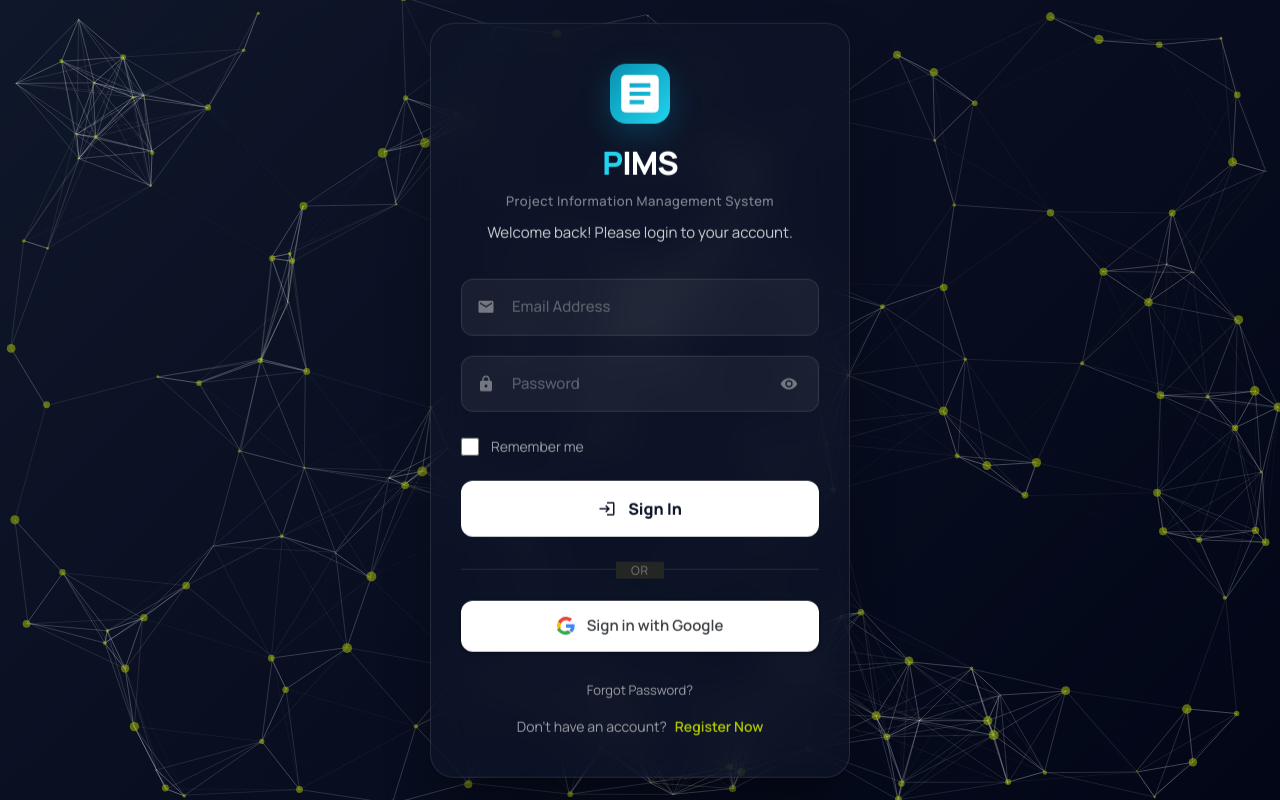
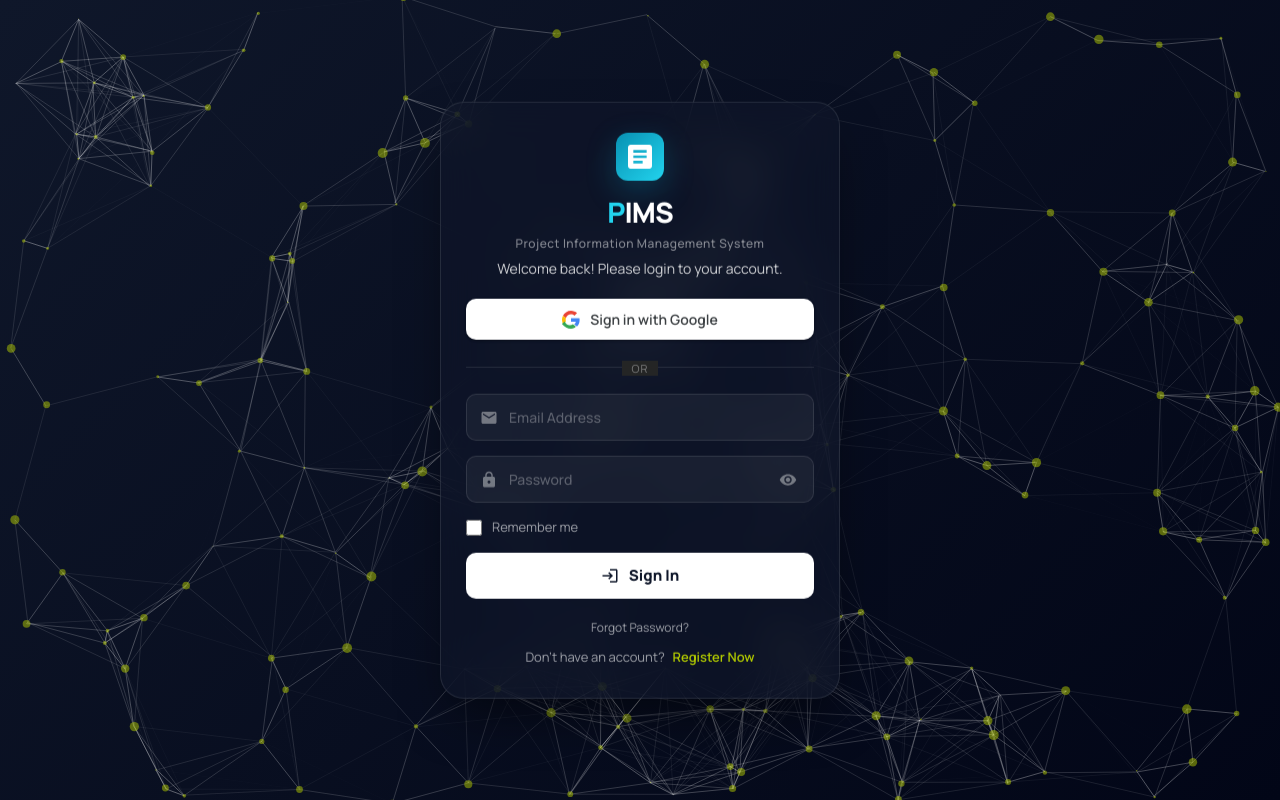
Before and after one commit to mendz123/PIMS_CourseProject, a React (Vite) app in the folder PIMS_FE/pims_fe.client/: page /login in a window 1280 px wide. Built offline with nearby package versions, Linux system fonts and the light colour scheme; no server answers.

Commit message:
navigate after login && get status login

```diff
--- a/PIMS_FE/pims_fe.client/src/App.tsx
+++ b/PIMS_FE/pims_fe.client/src/App.tsx
@@ -1,9 +1,14 @@
-import { RouterProvider } from 'react-router-dom';
-import { router } from './routes';
-import './App.css';
+import { RouterProvider } from "react-router-dom";
+import { router } from "./routes";
+import "./App.css";
+import { AuthProvider } from "./context/AuthContext";
 
 function App() {
-    return <RouterProvider router={router} />;
+  return (
+    <AuthProvider>
+      <RouterProvider router={router} />
+    </AuthProvider>
+  );
 }
 
 export default App;
--- a/PIMS_FE/pims_fe.client/src/components/home/Navbar.tsx
+++ b/PIMS_FE/pims_fe.client/src/components/home/Navbar.tsx
@@ -1,15 +1,36 @@
 import React, { useState } from "react";
 import { useNavigate } from "react-router-dom";
 import { motion, AnimatePresence } from "framer-motion";
+import { useAuth } from "../../context/AuthContext";
 
 const Navbar: React.FC = () => {
   const navigate = useNavigate();
+  const { isAuthenticated, user, logout } = useAuth();
   const [isMenuOpen, setIsMenuOpen] = useState(false);
+
+  const roleBasedDashboard = () => {
+    if (!isAuthenticated || !user?.role) return null;
+
+    const role = user.role.toLowerCase();
+    switch (role) {
+      case "admin":
+        return { name: "Admin Dashboard", href: "/admin/dashboard" };
+      case "teacher":
+        return { name: "Teacher Dashboard", href: "/teacher/dashboard" };
+      case "student":
+        return { name: "Student Dashboard", href: "/student/dashboard" };
+      default:
+        return { name: "Dashboard", href: "/dashboard" };
+    }
+  };
+
+  const dashboardLink = roleBasedDashboard();
 
   const navLinks = [
     { name: "Home", href: "#home" },
     { name: "News", href: "#news" },
     { name: "FAQ", href: "#faq" },
+    ...(dashboardLink ? [dashboardLink] : []),
   ];
 
   return (
@@ -41,12 +62,29 @@ const Navbar: React.FC = () => {
             </a>
           ))}
           <div className="ml-8">
+            {isAuthenticated ? (
+              <div className="flex items-center gap-4">
+                <span className="text-white font-medium">
+                  Hello, {user?.fullName || user?.email}
+                </span>
+                <button
+                  onClick={() => {
+                    logout();
+                    navigate("/login");
+                  }}
+                  className="bg-white/10 hover:bg-white/20 text-white px-4 py-2 rounded-xl text-sm font-bold transition-all cursor-pointer"
+                >
+                  Logout
+                </button>
+              </div>
+            ) : (
               <button
                 onClick={() => navigate("/login")}
                 className="bg-white hover:bg-slate-100 text-slate-900 px-8 py-2.5 rounded-2xl text-sm font-bold shadow-xl shadow-white/10 transition-all hover:-translate-y-0.5"
               >
                 Login
               </button>
+            )}
           </div>
         </div>
 
@@ -85,11 +123,16 @@ const Navbar: React.FC = () => {
               <button
                 onClick={() => {
                   setIsMenuOpen(false);
+                  if (isAuthenticated) {
+                    logout();
                     navigate("/login");
+                  } else {
+                    navigate("/login");
+                  }
                 }}
                 className="w-full bg-slate-900 text-white py-4 rounded-2xl font-bold"
               >
-                Login
+                {isAuthenticated ? "Logout" : "Login"}
               </button>
             </div>
           </motion.div>
--- /dev/null
+++ b/PIMS_FE/pims_fe.client/src/context/AuthContext.tsx
@@ -0,0 +1,87 @@
+import React, {
+  createContext,
+  useContext,
+  useState,
+  useEffect,
+  type ReactNode,
+} from "react";
+import { authService } from "../services/authService";
+import type { UserInfo, LoginRequest, RegisterRequest } from "../types";
+
+interface AuthContextType {
+  user: UserInfo | null;
+  isAuthenticated: boolean;
+  loading: boolean;
+  login: (data: LoginRequest) => Promise<any>;
+  register: (data: RegisterRequest) => Promise<any>;
+  logout: () => Promise<void>;
+  refreshProfile: () => Promise<void>;
+}
+
+const AuthContext = createContext<AuthContextType | undefined>(undefined);
+
+export const AuthProvider: React.FC<{ children: ReactNode }> = ({
+  children,
+}) => {
+  const [user, setUser] = useState<UserInfo | null>(null);
+  const [loading, setLoading] = useState<boolean>(true);
+
+  const refreshProfile = async () => {
+    try {
+      const response = await authService.getCurrentUser();
+      if (response.success && response.data) {
+        setUser(response.data);
+      } else {
+        setUser(null);
+      }
+    } catch (error) {
+      console.error("Failed to fetch user profile:", error);
+      setUser(null);
+    }
+  };
+
+  useEffect(() => {
+    const initAuth = async () => {
+      await refreshProfile();
+      setLoading(false);
+    };
+    initAuth();
+  }, []);
+
+  const login = async (data: LoginRequest) => {
+    const response = await authService.login(data);
+    await refreshProfile();
+    return response;
+  };
+
+  const register = async (data: RegisterRequest) => {
+    const response = await authService.register(data);
+    await refreshProfile();
+    return response;
+  };
+
+  const logout = async () => {
+    await authService.logout();
+    setUser(null);
+  };
+
+  const value = {
+    user,
+    isAuthenticated: !!user,
+    loading,
+    login,
+    register,
+    logout,
+    refreshProfile,
+  };
+
+  return <AuthContext.Provider value={value}>{children}</AuthContext.Provider>;
+};
+
+export const useAuth = () => {
+  const context = useContext(AuthContext);
+  if (context === undefined) {
+    throw new Error("useAuth must be used within an AuthProvider");
+  }
+  return context;
+};
--- a/PIMS_FE/pims_fe.client/src/pages/Home/Home.tsx
+++ b/PIMS_FE/pims_fe.client/src/pages/Home/Home.tsx
@@ -6,11 +6,21 @@ import Timeline from "../../components/home/Timeline";
 import News from "../../components/home/News";
 import FAQ from "../../components/home/FAQ";
 import Footer from "../../components/home/Footer";
+import { useAuth } from "../../context/AuthContext";
 
 const Home: React.FC = () => {
+  const { user, isAuthenticated } = useAuth();
+
+  console.log("Auth State:", { user, isAuthenticated });
+
   return (
     <div className="min-h-screen">
       <Navbar />
+      {isAuthenticated && (
+        <div className="bg-green-100 p-4 text-center text-green-800">
+          Welcome back, {user?.fullName || user?.email}!
+        </div>
+      )}
       <main>
         <Hero />
         <Features />
--- a/PIMS_FE/pims_fe.client/src/pages/Login/Login.css
+++ b/PIMS_FE/pims_fe.client/src/pages/Login/Login.css
@@ -19,12 +19,12 @@
   top: 50%;
   left: 50%;
   transform: translate(-50%, -50%);
-  width: 420px;
-  max-width: 95vw;
+  width: 400px; /* Reduced width slightly */
+  max-width: 90vw;
 
   margin: 0 auto;
   background: rgba(15, 23, 42, 0.6);
-  padding: 40px 30px;
+  padding: 30px 25px; /* Reduced padding */
   z-index: 9999;
   border-radius: 24px;
   box-shadow: 0 25px 50px -12px rgba(0, 0, 0, 0.5);
@@ -35,23 +35,25 @@
 /* Logo Section */
 #login-box .logo {
   text-align: center;
-  margin-bottom: 10px;
+  margin-bottom: 5px; /* Reduced margin */
 }
 
 #login-box .logo .logo-icon {
-  width: 60px;
-  height: 60px;
+  width: 48px; /* Reduced size */
+  height: 48px;
   background: linear-gradient(135deg, #0891b2 0%, #22d3ee 100%);
-  border-radius: 16px;
+  border-radius: 12px;
   display: flex;
   align-items: center;
   justify-content: center;
-  margin: 0 auto 15px;
+  margin: 0 auto 10px; /* Reduced margin */
   box-shadow: 0 10px 30px rgba(8, 145, 178, 0.3);
 }
 
 #login-box .logo .logo-icon svg {
   color: white;
+  width: 32px;
+  height: 32px;
 }
 
 #login-box .logo .logo-caption {
@@ -59,7 +61,7 @@
   color: white;
   text-align: center;
   margin: 0;
-  font-size: 2rem;
+  font-size: 1.75rem; /* Reduced font size */
   font-weight: 800;
   letter-spacing: -1px;
 }
@@ -70,8 +72,8 @@
 
 #login-box .logo .logo-subtitle {
   color: rgba(255, 255, 255, 0.5);
-  font-size: 13px;
-  margin-top: 5px;
+  font-size: 12px;
+  margin-top: 2px;
   letter-spacing: 0.5px;
   font-weight: 500;
 }
@@ -80,25 +82,25 @@
 .welcome-text {
   text-align: center;
   color: rgba(255, 255, 255, 0.8);
-  font-size: 15px;
-  margin-bottom: 30px;
+  font-size: 14px;
+  margin-bottom: 20px; /* Reduced margin */
   padding: 0 10px;
 }
 
 /* Form Controls */
 #login-box .controls {
-  padding-top: 5px;
+  padding-top: 0;
 }
 
 /* Input Group with Icon */
 .input-group {
   position: relative;
-  margin-bottom: 20px;
+  margin-bottom: 15px; /* Reduced margin */
 }
 
 .input-icon {
   position: absolute;
-  left: 16px;
+  left: 14px;
   top: 50%;
   transform: translateY(-50%);
   color: rgba(255, 255, 255, 0.4);
@@ -109,31 +111,31 @@
 }
 
 #login-box .controls input.form-control {
-  border-radius: 12px;
+  border-radius: 10px;
   background: rgba(255, 255, 255, 0.05);
   border: 1px solid rgba(255, 255, 255, 0.1);
   color: white;
-  padding: 16px 16px;
+  padding: 12px 14px; /* Reduced padding */
   width: 100%;
   box-sizing: border-box;
-  font-size: 15px;
+  font-size: 14px;
   transition: all 0.3s ease;
   font-family: "Manrope", sans-serif;
   font-weight: 500;
 }
 
 #login-box .controls input.form-control.with-icon {
-  padding-left: 50px;
+  padding-left: 42px; /* Adjusted for smaller icon position */
 }
 
 #login-box .controls input.form-control.has-toggle {
-  padding-right: 50px;
+  padding-right: 42px;
 }
 
 /* Password Toggle Button */
 .password-toggle {
   position: absolute;
-  right: 16px;
+  right: 12px;
   top: 50%;
   transform: translateY(-50%);
   background: none;
@@ -178,25 +180,25 @@
 
 /* Form Options (Checkbox) */
 .form-options {
-  margin: 24px 0;
+  margin: 15px 0; /* Reduced margin */
 }
 
 .checkbox-label {
   display: flex;
   align-items: center;
   color: rgba(255, 255, 255, 0.6);
-  font-size: 14px;
+  font-size: 13px;
   cursor: pointer;
   user-select: none;
 }
 
 .checkbox-label input[type="checkbox"] {
-  width: 18px;
-  height: 18px;
-  margin-right: 12px;
+  width: 16px;
+  height: 16px;
+  margin-right: 10px;
   accent-color: #0891b2;
   cursor: pointer;
-  border-radius: 6px;
+  border-radius: 4px;
   background: rgba(255, 255, 255, 0.1);
   border: 1px solid rgba(255, 255, 255, 0.3);
 }
@@ -210,7 +212,7 @@
   content: "✓";
   position: absolute;
   color: white;
-  font-size: 12px;
+  font-size: 11px;
   font-weight: bold;
   top: 50%;
   left: 50%;
@@ -230,23 +232,23 @@
 
 /* Submit Button */
 #login-box button.btn-custom {
-  border-radius: 12px;
-  margin-top: 10px;
+  border-radius: 10px;
+  margin-top: 5px;
   background: white;
   border: none;
   color: #0f172a;
   font-weight: 800;
-  padding: 16px 20px;
+  padding: 12px 16px; /* Reduced padding */
   width: 100%;
   cursor: pointer;
-  font-size: 16px;
+  font-size: 15px;
   transition: all 0.3s ease;
   text-transform: none;
   letter-spacing: 0;
   display: flex;
   align-items: center;
   justify-content: center;
-  gap: 12px;
+  gap: 10px;
   font-family: "Manrope", sans-serif;
 }
 
@@ -267,10 +269,10 @@
 
 /* Loading Spinner */
 .loading-spinner {
-  width: 20px;
-  height: 20px;
-  border: 2px solid rgba(255, 255, 255, 0.3);
-  border-top-color: white;
+  width: 18px;
+  height: 18px;
+  border: 2px solid rgba(15, 23, 42, 0.1); /* Darker faint border */
+  border-top-color: #0f172a; /* Dark main spinner color */
   border-radius: 50%;
   animation: spin 0.8s linear infinite;
 }
@@ -295,10 +297,10 @@
 
 /* Alerts */
 .alert {
-  padding: 12px 16px;
-  border-radius: 10px;
-  margin-bottom: 20px;
-  font-size: 13px;
+  padding: 10px 14px;
+  border-radius: 8px;
+  margin-bottom: 15px;
+  font-size: 12px;
   text-align: center;
   display: flex;
   align-items: center;
@@ -307,31 +309,31 @@
 }
 
 .alert-error {
-  background: rgba(220, 53, 69, 0.15);
+  background: rgba(220, 53, 69, 0.2); /* Slightly more visible background */
   border: 1px solid rgba(220, 53, 69, 0.3);
-  color: #ff6b7a;
+  color: #ff808b; /* Brighter/lighter text for better contrast on dark */
 }
 
 .alert-success {
-  background: rgba(40, 167, 69, 0.15);
+  background: rgba(40, 167, 69, 0.2);
   border: 1px solid rgba(40, 167, 69, 0.3);
-  color: #5bff7f;
+  color: #4ade80; /* Brighter green */
 }
 
 /* Form Footer */
 .form-footer {
-  margin-top: 25px;
+  margin-top: 15px; /* Reduced margin */
   text-align: center;
 }
 
 .forgot-password {
-  margin-bottom: 15px;
+  margin-bottom: 10px;
 }
 
 .forgot-password a {
   color: rgba(255, 255, 255, 0.6);
   text-decoration: none;
-  font-size: 13px;
+  font-size: 12px;
   transition: all 0.3s ease;
 }
 
@@ -342,7 +344,7 @@
 /* Divider */
 .divider {
   position: relative;
-  margin: 20px 0;
+  margin: 15px 0; /* Reduced margin */
   text-align: center;
 }
 
@@ -359,9 +361,9 @@
 .divider span {
   position: relative;
   background: rgba(38, 38, 38, 0.95);
-  padding: 0 15px;
+  padding: 0 10px;
   color: rgba(255, 255, 255, 0.4);
-  font-size: 12px;
+  font-size: 11px;
   text-transform: uppercase;
   letter-spacing: 1px;
 }
@@ -369,7 +371,7 @@
 /* Switch Mode */
 .switch-mode {
   color: rgba(255, 255, 255, 0.6);
-  font-size: 14px;
+  font-size: 13px;
 }
 
 .switch-mode a {
@@ -388,8 +390,8 @@
 /* Login Footer */
 .login-footer {
   text-align: center;
-  margin-top: 25px;
-  padding-top: 20px;
+  margin-top: 20px;
+  padding-top: 15px;
   border-top: 1px solid rgba(255, 255, 255, 0.1);
 }
 
@@ -402,20 +404,20 @@
 
 /* Google Button */
 .btn-google {
-  border-radius: 12px;
+  border-radius: 10px;
   background: white;
   border: none;
   color: #3c4043;
   font-weight: 600;
-  padding: 14px 20px;
+  padding: 10px 16px; /* Reduced padding */
   width: 100%;
   cursor: pointer;
-  font-size: 15px;
+  font-size: 14px;
   transition: all 0.2s ease;
   display: flex;
   align-items: center;
   justify-content: center;
-  gap: 12px;
+  gap: 10px;
   font-family: "Manrope", sans-serif;
   position: relative;
   box-shadow:
--- a/PIMS_FE/pims_fe.client/src/pages/Login/Login.tsx
+++ b/PIMS_FE/pims_fe.client/src/pages/Login/Login.tsx
@@ -1,7 +1,7 @@
 import { useEffect, useState } from "react";
 import type { FormEvent } from "react";
 
-import { authService } from "../../services";
+import { useAuth } from "../../context/AuthContext";
 import "./Login.css";
 import { useNavigate } from "react-router-dom";
 
@@ -14,6 +14,7 @@ declare global {
 type AuthMode = "login" | "register";
 
 const Login = () => {
+  const { login, register } = useAuth();
   const [mode, setMode] = useState<AuthMode>("login");
   const [email, setEmail] = useState("");
   const [password, setPassword] = useState("");
@@ -198,7 +199,7 @@ const Login = () => {
 
   const handleLogin = async () => {
     try {
-      const response = await authService.login({ email, password });
+      const response = await login({ email, password });
       setSuccess("Login successful! Welcome " + response.data.user.fullName);
       console.log("Login successful:", response.data);
       // TODO: Redirect to dashboard or home page
@@ -220,7 +221,7 @@ const Login = () => {
 
   const handleRegister = async () => {
     try {
-      const response = await authService.register({
+      const response = await register({
         email,
         password,
         fullName,
@@ -312,6 +313,42 @@ const Login = () => {
 
         {/* Form */}
         <form className="controls" onSubmit={handleSubmit}>
+          {/* Google Login Button */}
+          <button type="button" className="btn-google" disabled={isLoading}>
+            <div className="google-icon-wrapper">
+              <svg
+                version="1.1"
+                xmlns="http://www.w3.org/2000/svg"
+                viewBox="0 0 48 48"
+                width="18px"
+                height="18px"
+              >
+                <path
+                  fill="#EA4335"
+                  d="M24 9.5c3.54 0 6.71 1.22 9.21 3.6l6.85-6.85C35.9 2.38 30.47 0 24 0 14.62 0 6.51 5.38 2.56 13.22l7.98 6.19C12.43 13.72 17.74 9.5 24 9.5z"
+                />
+                <path
+                  fill="#4285F4"
+                  d="M46.98 24.55c0-1.57-.15-3.09-.38-4.55H24v9.02h12.94c-.58 2.96-2.26 5.48-4.78 7.18l7.73 6c4.51-4.18 7.09-10.36 7.09-17.65z"
+                />
+                <path
+                  fill="#FBBC05"
+                  d="M10.53 28.59c-.48-1.45-.76-2.99-.76-4.59s.27-3.14.76-4.59l-7.98-6.19C.92 16.46 0 20.12 0 24c0 3.88.92 7.54 2.56 10.78l7.97-6.19z"
+                />
+                <path
+                  fill="#34A853"
+                  d="M24 48c6.48 0 10.86-2.16 12.81-5.82l-7.73-6c-2.15 1.45-4.92 2.3-8.16 2.3-6.26 0-11.57-4.22-13.47-9.91l-7.98 6.19C6.51 42.62 14.62 48 24 48z"
+                />
+              </svg>
+            </div>
+            <span>Sign in with Google</span>
+          </button>
+
+          {/* Social Login Divider */}
+          <div className="divider">
+            <span>OR</span>
+          </div>
+
           {mode === "register" && (
             <div className="input-group">
               <span className="input-icon">
@@ -534,46 +571,6 @@ const Login = () => {
             )}
           </button>
 
-          {/* Social Login Divider */}
-          {mode === "login" && (
-            <>
-              <div className="divider">
-                <span>OR</span>
-              </div>
-
-              {/* Google Login Button */}
-              <button type="button" className="btn-google" disabled={isLoading}>
-                <div className="google-icon-wrapper">
-                  <svg
-                    version="1.1"
-                    xmlns="http://www.w3.org/2000/svg"
-                    viewBox="0 0 48 48"
-                    width="18px"
-                    height="18px"
-                  >
-                    <path
-                      fill="#EA4335"
-                      d="M24 9.5c3.54 0 6.71 1.22 9.21 3.6l6.85-6.85C35.9 2.38 30.47 0 24 0 14.62 0 6.51 5.38 2.56 13.22l7.98 6.19C12.43 13.72 17.74 9.5 24 9.5z"
-                    />
-                    <path
-                      fill="#4285F4"
-                      d="M46.98 24.55c0-1.57-.15-3.09-.38-4.55H24v9.02h12.94c-.58 2.96-2.26 5.48-4.78 7.18l7.73 6c4.51-4.18 7.09-10.36 7.09-17.65z"
-                    />
-                    <path
-                      fill="#FBBC05"
-                      d="M10.53 28.59c-.48-1.45-.76-2.99-.76-4.59s.27-3.14.76-4.59l-7.98-6.19C.92 16.46 0 20.12 0 24c0 3.88.92 7.54 2.56 10.78l7.97-6.19z"
-                    />
-                    <path
-                      fill="#34A853"
-                      d="M24 48c6.48 0 10.86-2.16 12.81-5.82l-7.73-6c-2.15 1.45-4.92 2.3-8.16 2.3-6.26 0-11.57-4.22-13.47-9.91l-7.98 6.19C6.51 42.62 14.62 48 24 48z"
-                    />
-                  </svg>
-                </div>
-                <span>Sign in with Google</span>
-              </button>
-            </>
-          )}
-
           {/* Form Footer */}
           <div className="form-footer">
             {mode === "login" && (
```
Also changed, not shown: PIMS_FE/pims_fe.client/src/routes/routes.tsx (+21 -0 lines). Lines whose indentation alone changed are shown as unchanged.
